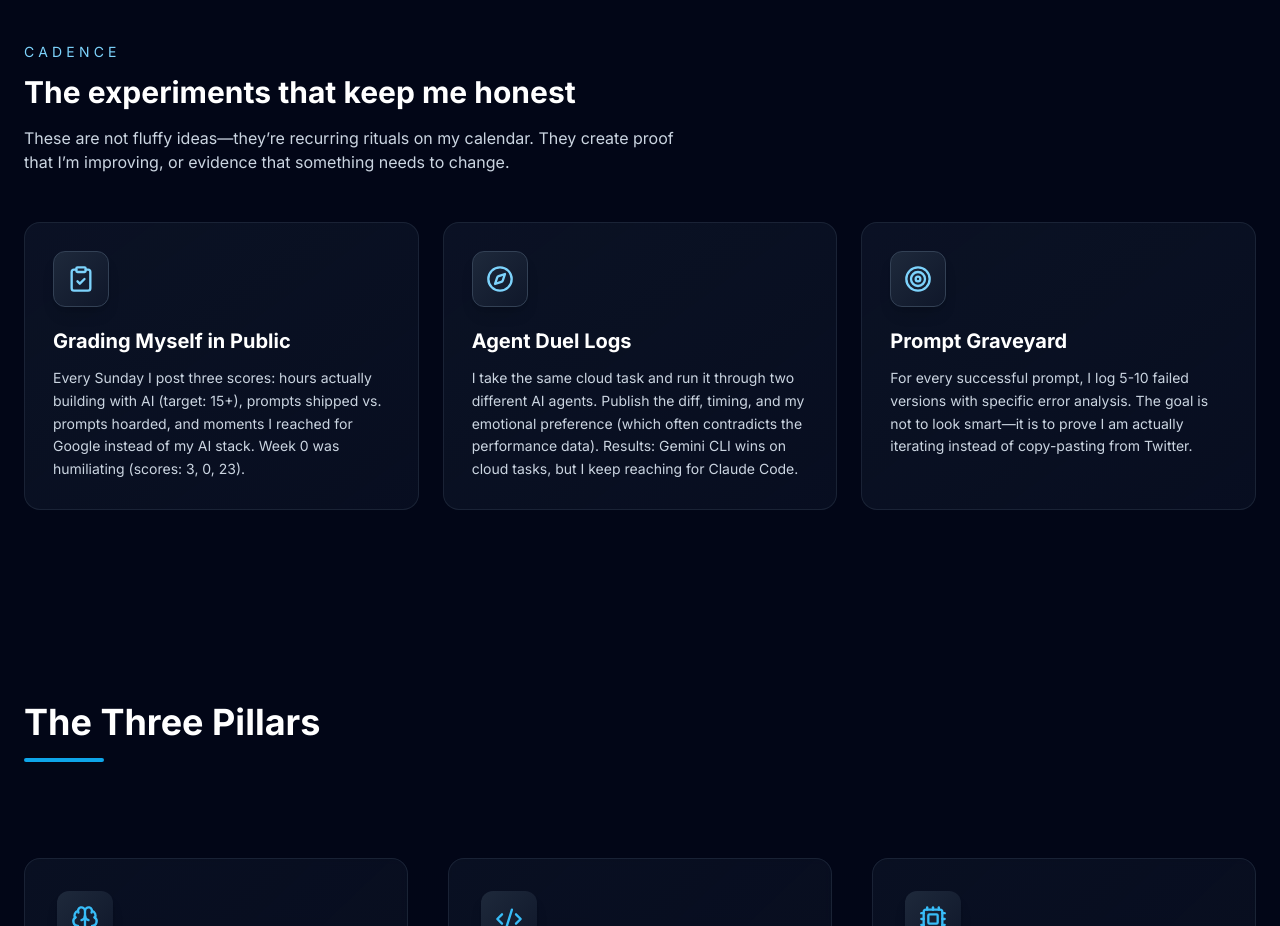
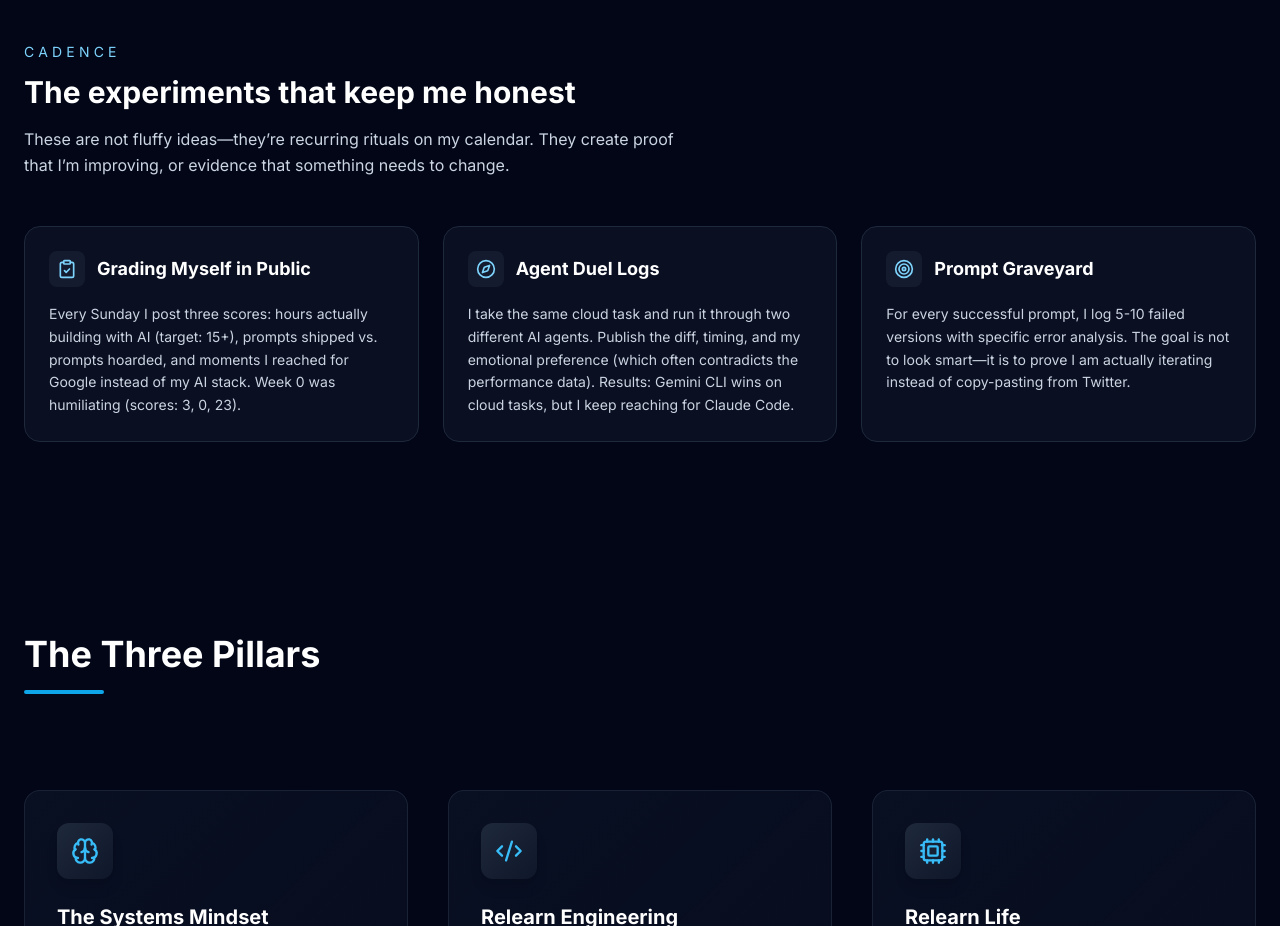
Before and after one commit to kedbin/relearn.ing, an Astro site: page / in a window 1280 px wide. Shown: the part 2340-3266 px from the top of the page. Built offline with nearby package versions, Linux system fonts and the light colour scheme; Astro itself is replaced by a stand-in of ours.

Commit message:
refactor(ui): align Experiments component with site theme

```diff
--- a/src/components/Experiments.tsx
+++ b/src/components/Experiments.tsx
@@ -1,5 +1,4 @@
 import React from 'react';
-import { motion } from 'framer-motion';
 import { ClipboardCheck, Compass, Target } from 'lucide-react';
 
 const experimentCadence = [
@@ -26,32 +25,30 @@ export const Experiments = () => (
       <div className="max-w-2xl mb-12">
         <p className="text-sm uppercase tracking-[0.3em] text-brand-300 mb-3">Cadence</p>
         <h2 className="text-3xl font-display font-bold text-white mb-4">The experiments that keep me honest</h2>
-        <p className="text-slate-300">
+        <p className="text-slate-300 leading-relaxed">
           These are not fluffy ideas—they’re recurring rituals on my calendar. They create proof that I’m improving, or evidence that something needs to change.
         </p>
       </div>
 
       <div className="grid md:grid-cols-3 gap-6">
-        {experimentCadence.map((experiment, idx) => (
-          <motion.div
+        {experimentCadence.map((experiment) => (
+          <div
             key={experiment.title}
-            className="group p-7 rounded-2xl bg-gradient-to-br from-slate-900/70 to-slate-900/50 border border-slate-800/80 hover:border-brand-400/50 transition-all duration-300 hover:shadow-lg hover:shadow-brand-500/10"
-            initial={{ opacity: 0, scale: 0.95 }}
-            whileInView={{ opacity: 1, scale: 1 }}
-            viewport={{ once: true }}
-            transition={{ delay: idx * 0.1 }}
-            whileHover={{ y: -5 }}
+            className="p-6 rounded-2xl bg-slate-900/60 border border-slate-800 flex flex-col group hover:border-brand-500/30 transition-colors"
           >
-            <motion.div
-              className="w-14 h-14 rounded-xl bg-gradient-to-br from-slate-800 to-slate-900 border border-slate-700 flex items-center justify-center mb-5 shadow-lg"
-              whileHover={{ rotate: 360 }}
-              transition={{ duration: 0.5 }}
-            >
-              <experiment.icon className="w-7 h-7 text-brand-300 group-hover:text-brand-200 transition-colors" />
-            </motion.div>
-            <h3 className="text-xl font-bold text-white mb-3 group-hover:text-brand-100 transition-colors">{experiment.title}</h3>
-            <p className="text-slate-300 text-sm leading-relaxed group-hover:text-slate-200 transition-colors">{experiment.description}</p>
-          </motion.div>
+            <div className="flex items-center gap-3 mb-4">
+              <div className="p-2 rounded-lg bg-slate-800/50 text-brand-300 group-hover:text-brand-200 group-hover:bg-brand-500/10 transition-colors">
+                <experiment.icon className="w-5 h-5" />
+              </div>
+              <h3 className="text-lg font-display font-bold text-white group-hover:text-brand-100 transition-colors">
+                {experiment.title}
+              </h3>
+            </div>
+
+            <p className="text-slate-300 text-sm leading-relaxed">
+              {experiment.description}
+            </p>
+          </div>
         ))}
       </div>
     </div>
--- a/src/pages/index.astro
+++ b/src/pages/index.astro
@@ -18,7 +18,7 @@ const sortedEntries = entries.sort((a, b) => new Date(b.data.date).getTime() - n
   <Hero client:load />
   <ProblemSection client:visible />
   <JourneySection client:visible />
-  <Experiments client:visible />
+  <Experiments />
   <Pillars client:visible />
   <Quote client:visible />
   <JournalPreview client:visible entries={sortedEntries} />
```
